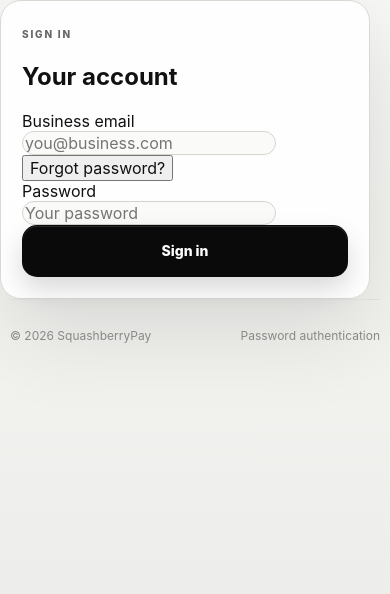
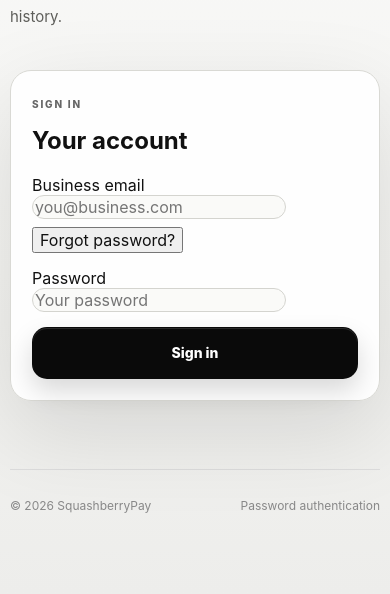
Before and after one commit to squashberry/Squashberrypay, a website: page public/signin.html in a window 390 px wide. Shown: the part 250-844 px from the top of the page. Drawn offline with Linux system fonts and the light colour scheme.

Commit message:
Fix auth page alignment and cross-page responsive layout

```diff
--- a/public/ui-overhaul.css
+++ b/public/ui-overhaul.css
@@ -330,3 +330,83 @@
     scroll-behavior:auto!important;
   }
 }
+
+
+/* ---------- AUTH PAGE STRUCTURE FIX ---------- */
+/* Sign-in uses the shared auth-page shell; keep it aligned like signup. */
+.auth-page{
+  width:min(1100px,calc(100% - 28px));
+  margin:0 auto;
+  padding:72px 0 95px;
+  display:grid;
+  grid-template-columns:minmax(280px,.9fr) minmax(390px,1.1fr);
+  gap:72px;
+  align-items:start;
+  min-height:calc(100vh - 150px);
+}
+.auth-page .auth-intro{
+  padding-top:18px;
+}
+.auth-page .auth-card{
+  width:100%;
+  box-sizing:border-box;
+  padding:30px;
+  min-height:0;
+}
+.auth-page .auth-step{
+  width:100%;
+  box-sizing:border-box;
+}
+.auth-page .auth-step > h2{
+  margin-top:14px;
+}
+.auth-page .auth-step form{
+  display:grid;
+  gap:18px;
+}
+.auth-page .forgot-row{
+  margin-top:-7px;
+}
+.auth-page .auth-message{
+  width:100%;
+  box-sizing:border-box;
+}
+.auth-page + .site-footer,
+.auth-page ~ .site-footer{
+  margin-top:auto;
+}
+
+@media (max-width:1050px){
+  .auth-page{
+    grid-template-columns:1fr;
+    gap:30px;
+    padding:58px 0 80px;
+    min-height:0;
+  }
+  .auth-page .auth-intro{
+    padding-top:0;
+    max-width:760px;
+  }
+  .auth-page .auth-card{
+    max-width:620px;
+  }
+}
+
+@media (max-width:620px){
+  .auth-page{
+    width:calc(100% - 20px);
+    padding:42px 0 68px;
+    gap:24px;
+  }
+  .auth-page .auth-card{
+    max-width:none;
+    padding:21px;
+    border-radius:21px;
+  }
+  .auth-page .auth-intro h1{
+    font-size:clamp(43px,12vw,58px);
+  }
+  .auth-page .auth-step form{
+    gap:15px;
+  }
+}
```
